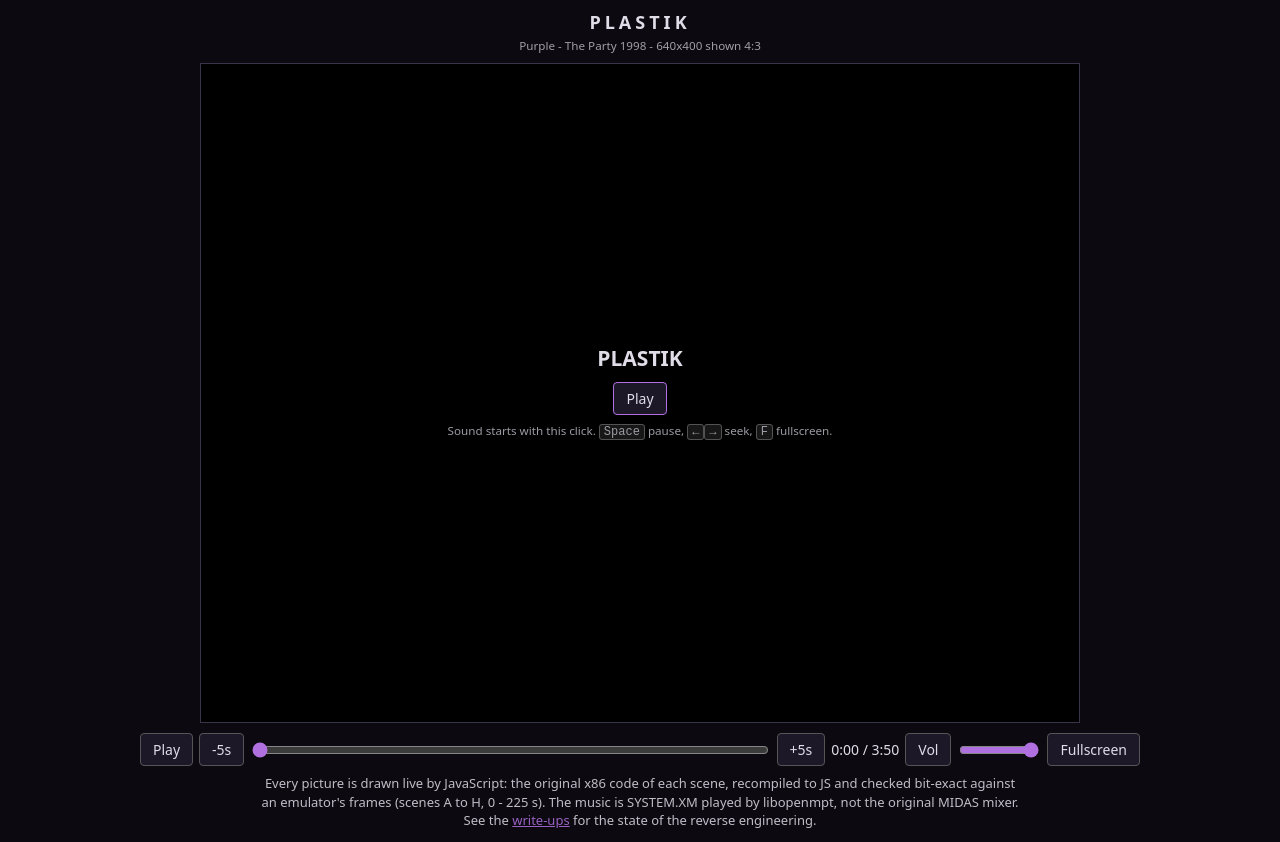
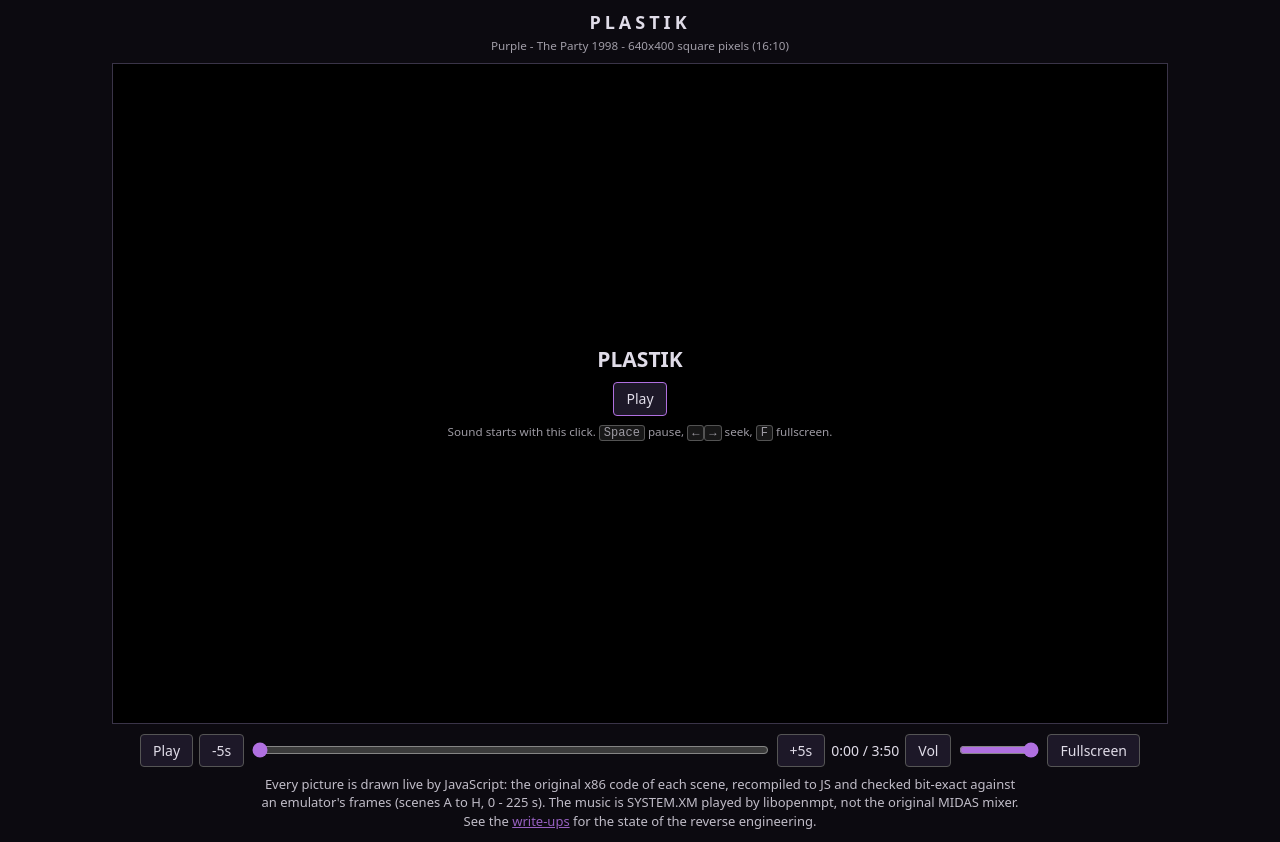
Before and after one commit to kassoulet/Plastik_by_Purple, a plain HTML site: page web/index.html in a window 1280 px wide. Drawn offline with Linux system fonts and the light colour scheme; no server answers.

Commit message:
Show the picture at square pixels (16:10) instead of stretching to 4:3
The frames are letterboxed 640x300 pictures whose sphere and logo disc are round only at square pixels.

Co-Authored-By: Claude Sonnet 5.5 <noreply@anthropic.com>

```diff
--- a/web/index.html
+++ b/web/index.html
@@ -6,10 +6,10 @@
 *{box-sizing:border-box}
 body{margin:0;background:var(--bg);color:var(--fg);font:14px/1.4 system-ui,sans-serif;min-height:100vh;display:flex;flex-direction:column;align-items:center}
 header{margin:10px 12px 0;text-align:center}h1{font-size:18px;margin:0;letter-spacing:4px}small{opacity:.7}
-#stage{position:relative;aspect-ratio:4/3;width:min(calc(100% - 24px),calc((100vh - 140px)*4/3));background:#000;border:1px solid var(--bd);margin:8px 12px}
+#stage{position:relative;aspect-ratio:8/5;width:min(calc(100% - 24px),calc((100vh - 140px)*8/5));background:#000;border:1px solid var(--bd);margin:8px 12px}
 canvas{width:100%;height:100%;display:block;object-fit:fill}
 #stage:fullscreen{width:100vw;height:100vh;aspect-ratio:auto;border:0;margin:0;display:flex;align-items:center;justify-content:center}
-#stage:fullscreen canvas{width:min(100vw,100vh*4/3);height:min(100vh,100vw*3/4)}
+#stage:fullscreen canvas{width:min(100vw,100vh*8/5);height:min(100vh,100vw*5/8)}
 #go{position:absolute;inset:0;display:flex;flex-direction:column;align-items:center;justify-content:center;gap:8px;background:#000c;text-align:center;padding:12px}
 #go[hidden]{display:none}
 button{background:#1d1828;color:var(--fg);border:1px solid #555;border-radius:4px;padding:6px 12px;cursor:pointer;font:inherit}
@@ -20,7 +20,7 @@ button:hover,button:focus-visible{border-color:var(--ac);outline:none}
 a{color:var(--ac)}kbd{border:1px solid #777;border-radius:3px;padding:0 4px;background:#222;font-size:12px}
 #note{max-width:760px;margin:0 12px 12px;font-size:13px;opacity:.85;text-align:center}
 </style></head><body>
-<header><h1>PLASTIK</h1><small>Purple - The Party 1998 - 640x400 shown 4:3</small></header>
+<header><h1>PLASTIK</h1><small>Purple - The Party 1998 - 640x400 square pixels (16:10)</small></header>
 <div id="stage"><canvas id="cv" width="640" height="400"></canvas>
  <div id="go"><h2 style="margin:0">PLASTIK</h2><div id="gomsg">Loading...</div><button id="gob" class="pri" hidden>Play</button><small>Sound starts with this click. <kbd>Space</kbd> pause, <kbd>&larr;</kbd><kbd>&rarr;</kbd> seek, <kbd>F</kbd> fullscreen.</small></div></div>
 <div id="bar"><button id="pp">Play</button><button id="b5">-5s</button><input id="seek" type="range" min="0" max="2304" value="0" aria-label="Seek"><button id="f5">+5s</button><span id="tm">0:00 / 0:00</span>
```
Also changed, not shown: 1 other file.
